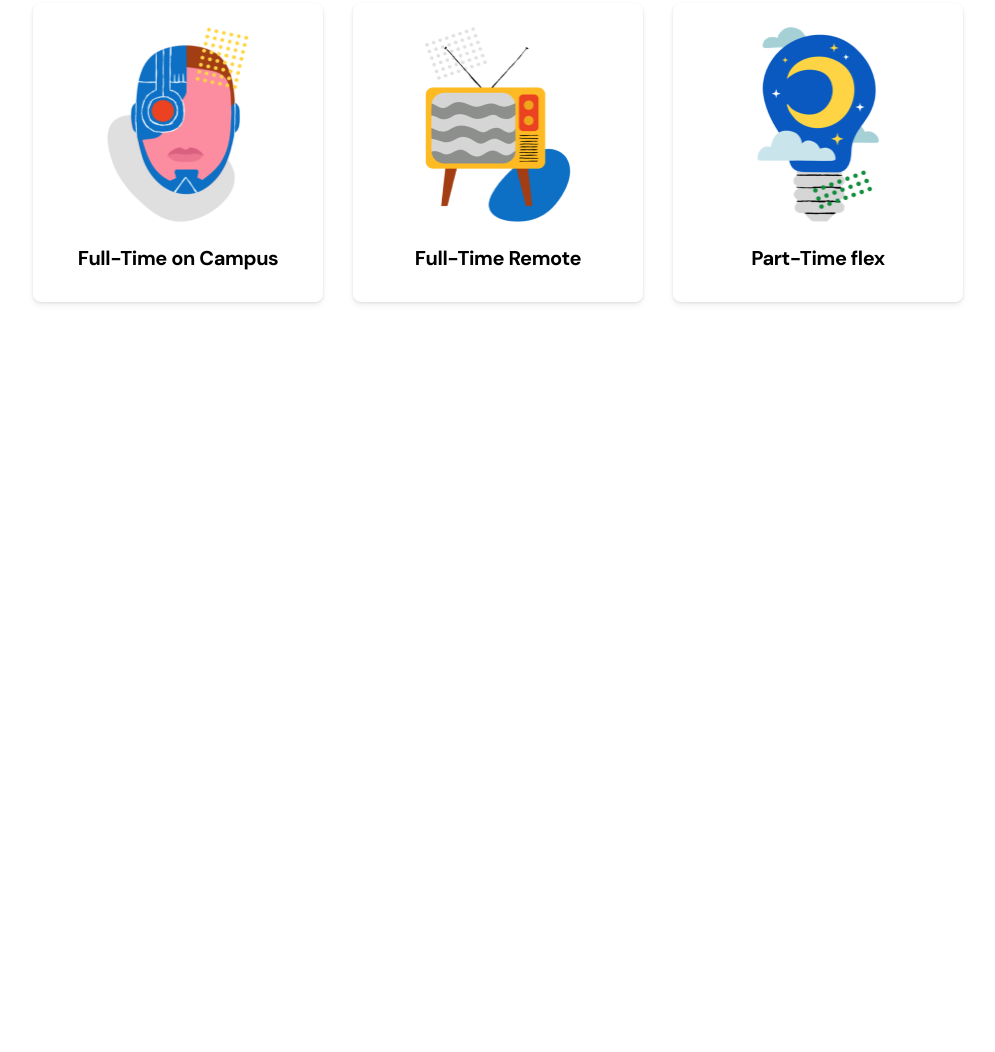
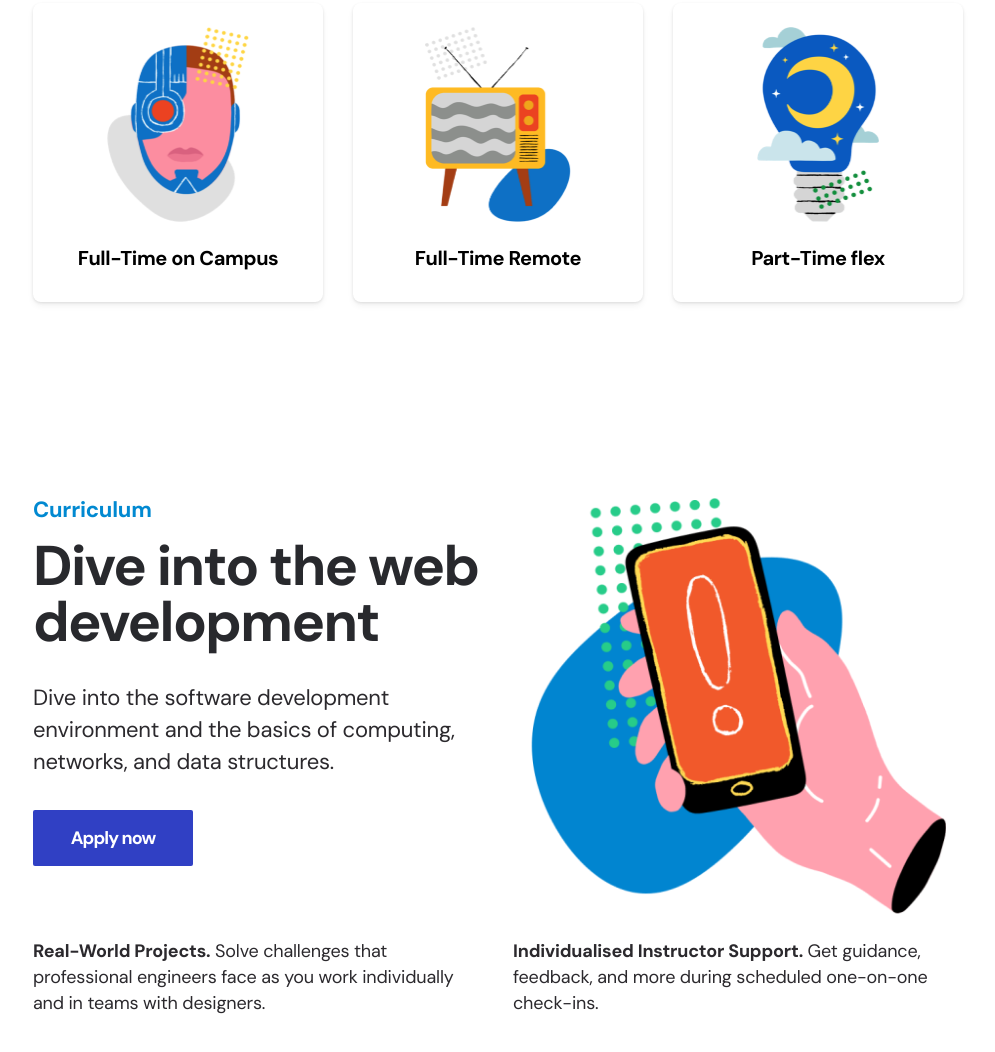
Before and after one commit to thdalstn6352/Responsive-Webpage, a plain HTML site: page Responsive-Webpage/index.html in a window 1280 px wide. Shown: the part 1337-2389 px from the top of the page, without its empty margins (142-1137 px from the left). Before the commit the page ends 1755 px from the top, so only its background shows below. Drawn offline with Linux system fonts and the light colour scheme.

Commit message:
Curriculum Part Completed

```diff
--- a/Responsive-Webpage/css/style.css
+++ b/Responsive-Webpage/css/style.css
@@ -184,6 +184,31 @@ p {
   transition: color 500ms ease-in-out;
 }
 
+.curriculum {
+  padding: 80px 0px;
+}
+
+.curriculum .section-category {
+  color: #0189d1;
+}
+.curriculum .section-desc {
+  display: block;
+  margin-bottom: 32px;
+}
+
+.curriculum .row:first-child .col-12:first-child {
+  margin-bottom: 48px;
+}
+
+.curriculum .row:last-child p {
+  font-size: 15px;
+  line-height: 22px;
+}
+
+.curriculum .row:last-child p:first-child {
+  display: block;
+  margin-bottom: 40px;
+}
 /* >= 768px */
 @media screen and (min-width: 768px) {
   /* Reset CSS */
@@ -261,6 +286,31 @@ p {
   .program-card img {
     margin-bottom: 24px;
   }
+
+  .curriculum {
+    padding: 80px 0 109px 0;
+  }
+
+  .curriculum .row:first-child .col-12:last-child {
+    background-image: url('../assets/img-curriculum.png');
+    background-position: center center;
+    background-repeat: no-repeat;
+    background-size: contain;
+  }
+
+  .curriculum .row:first-child {
+    margin-bottom: 24px;
+  }
+
+  .curriculum .row:last-child p {
+    font-size: 18px;
+    line-height: 26px;
+  }
+
+  .curriculum .row:last-child p:first-child {
+    display: block;
+    margin-bottom: 0;
+  }
 }
 
 /* Custom Grid System - Fix container width */
--- a/Responsive-Webpage/index.html
+++ b/Responsive-Webpage/index.html
@@ -96,13 +96,40 @@
 
   <section class="curriculum">
     <div class="container">
-      <div class="row"></div>
+      <div class="row">
+        <div class="col-12 col-md-6">
+          <strong class="section-category">
+            Curriculum
+          </strong>
+          <h1 class="section-title">
+            Dive into the web
+            </br>
+            development
+          </h1>
+          <p class="section-desc">
+            Dive into the software development environment and the basics of computing, networks, and data structures.
+          </p>
+          <a href="#" class="fill-button">
+            Apply now
+          </a>
+        </div>
+        <div class="col-12 col-md-6"></div>
+      </div>
+      <div class="row">
+        <div class="col-12 col-md-6">
+          <p><strong>Real-World Projects.</strong> Solve challenges that professional engineers face as you work individually and in teams with designers.</p>
+        </div>
+        <div class="col-12 col-md-6">
+          <p><strong>Individualised Instructor Support.</strong> Get guidance, feedback, and more during scheduled one-on-one check-ins.</p>
+        </div>
+      </div>
     </div>
   </section>
 
   <section class="subscription">
     <div class="container">
-      <div class="row"></div>
+      <div class="row">
+      </div>
     </div>
   </section>
 
```
